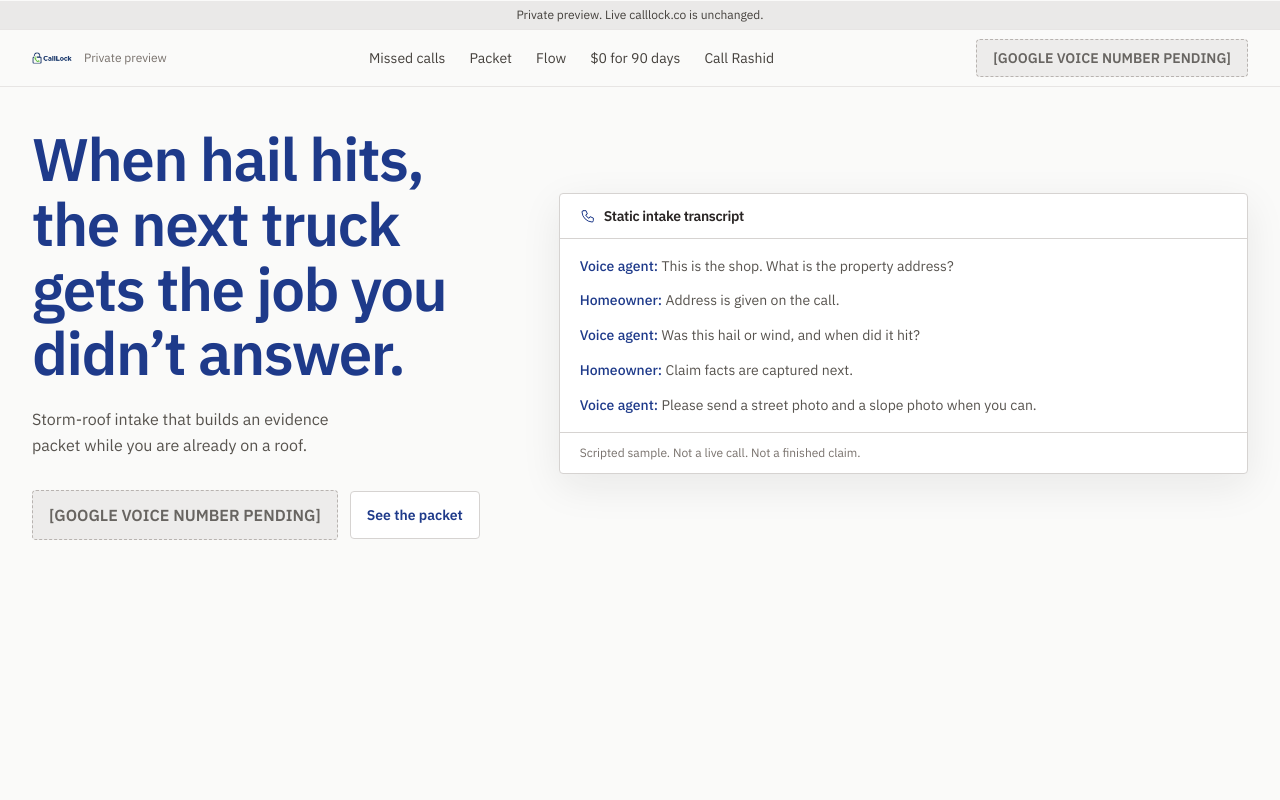
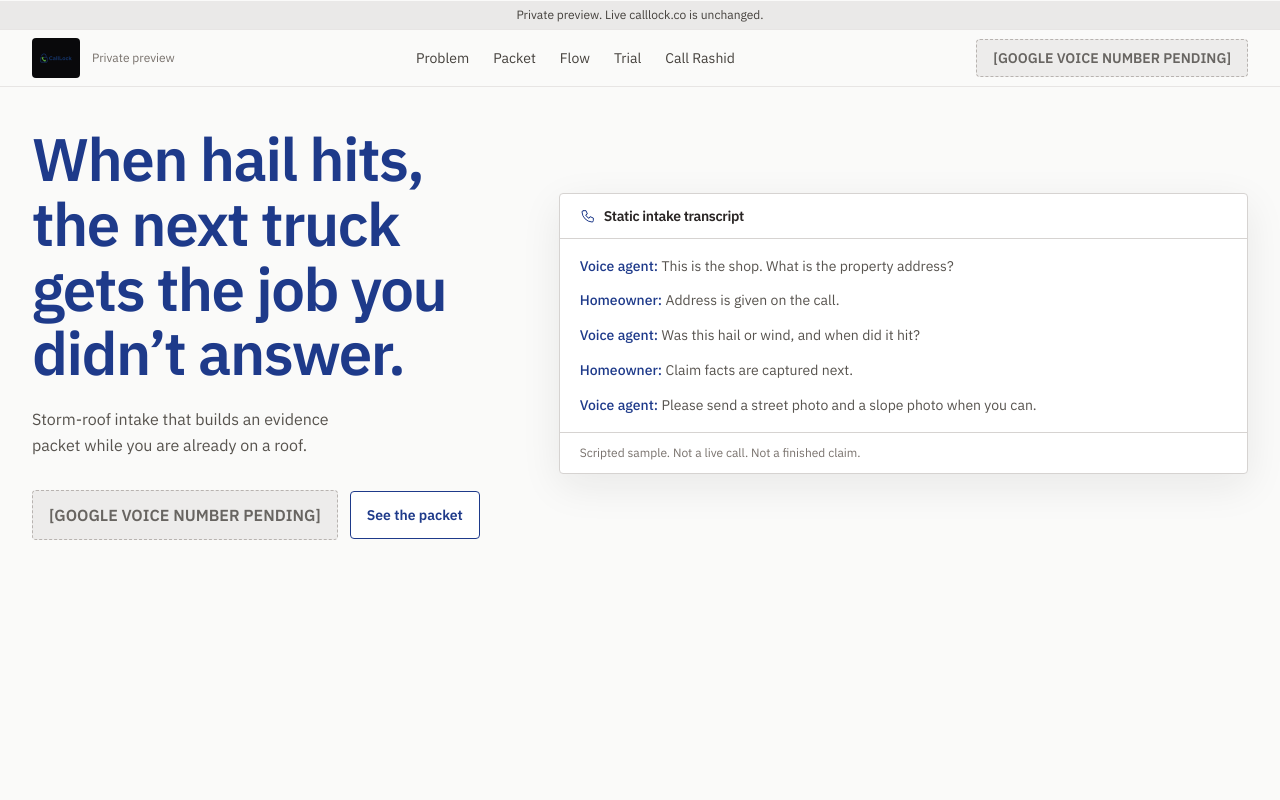
Before and after one commit to rbaset5/CallLock-homepage, a Next.js app: page / in a window 1280 px wide. Shown: the top 800 px of the page. Built offline with nearby package versions, Linux system fonts and the light colour scheme.

Commit message:
Tighten header and pending CTA for desktop and mobile
Shorten nav labels, contain the logo on a dark chip, keep the
Google Voice placeholder from wrapping the header, and raise
contrast on the packet jump button.

Co-authored-by: Rashid Baset <rashid.baset@gmail.com>

```diff
--- a/components/layout/Header.tsx
+++ b/components/layout/Header.tsx
@@ -7,10 +7,10 @@ import { zIndex } from '@/lib/z-index'
 import { cn } from '@/lib/utils'
 
 const nav = [
-  { href: '#problem', label: 'Missed calls' },
+  { href: '#problem', label: 'Problem' },
   { href: '#packet', label: 'Packet' },
   { href: '#flow', label: 'Flow' },
-  { href: '#trial', label: '$0 for 90 days' },
+  { href: '#trial', label: 'Trial' },
   { href: '#call-rashid', label: 'Call Rashid' },
 ]
 
@@ -49,16 +49,18 @@ export function Header() {
           Private preview. Live calllock.co is unchanged.
         </p>
         <div className="mx-auto flex max-h-16 max-w-7xl items-center justify-between gap-4 px-4 py-2 sm:px-6 lg:px-8">
-          <a href="#top" className="flex items-center gap-3">
+          <a href="#top" className="flex min-w-0 items-center gap-3">
+            <span className="rounded-md bg-zinc-950 px-2 py-1">
               <Image
                 src="/logo.png"
                 alt="CallLock"
                 width={160}
                 height={48}
                 priority
-              className="h-10 w-auto"
+                className="h-8 w-auto"
               />
-            <span className="hidden text-xs text-stone-500 sm:inline">
+            </span>
+            <span className="hidden text-xs text-stone-500 xl:inline">
               Private preview
             </span>
           </a>
@@ -75,7 +77,7 @@ export function Header() {
             ))}
           </nav>
 
-          <div className="hidden lg:block">
+          <div className="hidden xl:block">
             <PhoneCta size="sm" />
           </div>
 
--- a/components/sections/Hero.tsx
+++ b/components/sections/Hero.tsx
@@ -36,7 +36,7 @@ export function Hero() {
             <PhoneCta />
             <a
               href="#packet"
-              className="inline-flex min-h-12 items-center justify-center rounded-md border border-stone-300 bg-white px-4 text-sm font-semibold text-trust transition-transform hover:bg-stone-100 active:scale-[0.98] dark:border-stone-600 dark:bg-stone-900 dark:text-stone-100 dark:hover:bg-stone-800"
+              className="inline-flex min-h-12 items-center justify-center rounded-md border border-trust bg-white px-4 text-sm font-semibold text-trust transition-transform hover:bg-stone-100 active:scale-[0.98] dark:border-stone-200 dark:bg-stone-900 dark:text-stone-100 dark:hover:bg-stone-800"
             >
               See the packet
             </a>
--- a/components/ui/PhoneCta.tsx
+++ b/components/ui/PhoneCta.tsx
@@ -24,12 +24,12 @@ export function PhoneCta({ className, size = 'lg' }: PhoneCtaProps) {
         'focus-visible:outline-none focus-visible:ring-2 focus-visible:ring-trust focus-visible:ring-offset-2',
         'dark:border-stone-500 dark:bg-stone-800 dark:text-stone-200',
         size === 'lg'
-          ? 'min-h-12 py-3 text-sm sm:text-base'
+          ? 'min-h-12 py-3 text-xs sm:text-sm md:text-base'
           : 'min-h-9 py-2 text-xs sm:text-sm',
         className
       )}
     >
-      <span className="whitespace-nowrap">{GOOGLE_VOICE_PENDING_LABEL}</span>
+      <span className="text-center">{GOOGLE_VOICE_PENDING_LABEL}</span>
     </a>
   )
 }
```
Lines whose indentation alone changed are shown as unchanged.
